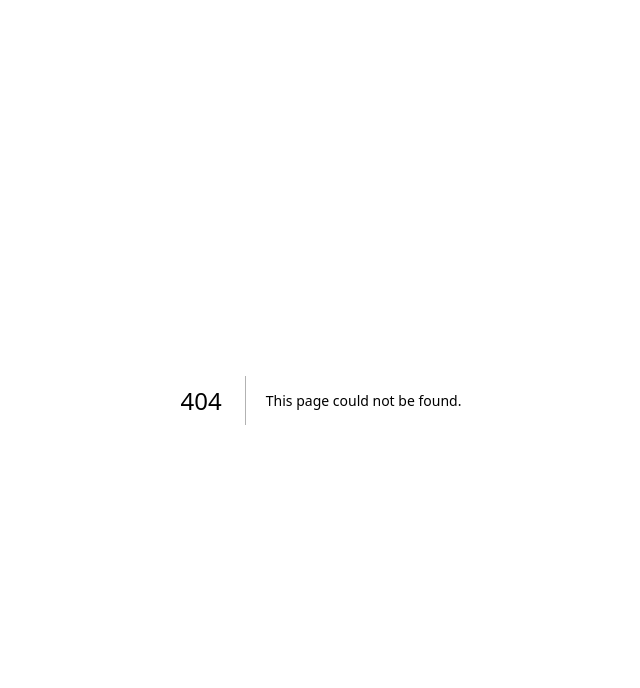
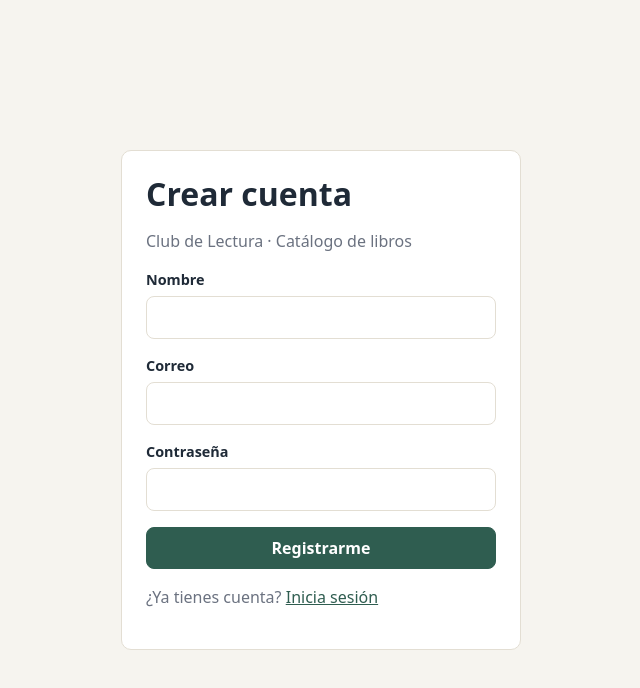
Before and after one commit to alex1716aj2-cpu/club-lectura, a Next.js app in the folder frontend/: page /registro in a window 1280 px wide. Before the commit this address had no page. Shown: the top 688 px of the page, without its empty margins (319-959 px from the left). Built offline with nearby package versions, Linux system fonts and the light colour scheme; no server answers.

Commit message:
feat: pantallas de registro e inicio de sesion

```diff
--- /dev/null
+++ b/frontend/src/app/login/page.tsx
@@ -0,0 +1,5 @@
+import AuthForm from "@/components/AuthForm";
+
+export default function LoginPage() {
+  return <AuthForm mode="login" />;
+}
--- /dev/null
+++ b/frontend/src/app/registro/page.tsx
@@ -0,0 +1,5 @@
+import AuthForm from "@/components/AuthForm";
+
+export default function RegistroPage() {
+  return <AuthForm mode="registro" />;
+}
--- /dev/null
+++ b/frontend/src/components/AuthForm.tsx
@@ -0,0 +1,107 @@
+"use client";
+
+import Link from "next/link";
+import { useRouter } from "next/navigation";
+import { FormEvent, useState } from "react";
+import { ApiError, FieldErrors, apiFetch, getErrorMessage } from "@/lib/api";
+
+type AuthFormProps = {
+  mode: "login" | "registro";
+};
+
+export default function AuthForm({ mode }: AuthFormProps) {
+  const router = useRouter();
+  const isRegister = mode === "registro";
+
+  const [nombre, setNombre] = useState("");
+  const [email, setEmail] = useState("");
+  const [password, setPassword] = useState("");
+  const [error, setError] = useState("");
+  const [fieldErrors, setFieldErrors] = useState<FieldErrors>({});
+  const [loading, setLoading] = useState(false);
+
+  async function handleSubmit(event: FormEvent<HTMLFormElement>) {
+    event.preventDefault();
+    setError("");
+    setFieldErrors({});
+    setLoading(true);
+
+    try {
+      if (isRegister) {
+        await apiFetch("/auth/register", { method: "POST", body: { nombre, email, password } });
+      } else {
+        await apiFetch("/auth/login", { method: "POST", body: { email, password } });
+      }
+      router.push("/libros");
+      router.refresh();
+    } catch (err) {
+      setError(getErrorMessage(err));
+      if (err instanceof ApiError) {
+        setFieldErrors(err.fieldErrors);
+      }
+      setLoading(false);
+    }
+  }
+
+  return (
+    <div className="auth-wrapper">
+      <div className="card card-narrow">
+        <h1>{isRegister ? "Crear cuenta" : "Iniciar sesión"}</h1>
+        <p className="muted">Club de Lectura · Catálogo de libros</p>
+
+        <form className="form" onSubmit={handleSubmit} noValidate>
+          {error && <div className="alert" role="alert">{error}</div>}
+
+          {isRegister && (
+            <div className="form-field">
+              <label htmlFor="nombre">Nombre</label>
+              <input
+                id="nombre"
+                value={nombre}
+                onChange={(event) => setNombre(event.target.value)}
+                autoComplete="name"
+              />
+              {fieldErrors.nombre && <span className="field-error">{fieldErrors.nombre}</span>}
+            </div>
+          )}
+
+          <div className="form-field">
+            <label htmlFor="email">Correo</label>
+            <input
+              id="email"
+              type="email"
+              value={email}
+              onChange={(event) => setEmail(event.target.value)}
+              autoComplete="email"
+            />
+            {fieldErrors.email && <span className="field-error">{fieldErrors.email}</span>}
+          </div>
+
+          <div className="form-field">
+            <label htmlFor="password">Contraseña</label>
+            <input
+              id="password"
+              type="password"
+              value={password}
+              onChange={(event) => setPassword(event.target.value)}
+              autoComplete={isRegister ? "new-password" : "current-password"}
+            />
+            {fieldErrors.password && <span className="field-error">{fieldErrors.password}</span>}
+          </div>
+
+          <button className="btn btn-primary" type="submit" disabled={loading}>
+            {loading ? "Enviando..." : isRegister ? "Registrarme" : "Entrar"}
+          </button>
+        </form>
+
+        <p className="muted">
+          {isRegister ? (
+            <>¿Ya tienes cuenta? <Link href="/login">Inicia sesión</Link></>
+          ) : (
+            <>¿No tienes cuenta? <Link href="/registro">Regístrate</Link></>
+          )}
+        </p>
+      </div>
+    </div>
+  );
+}
```
